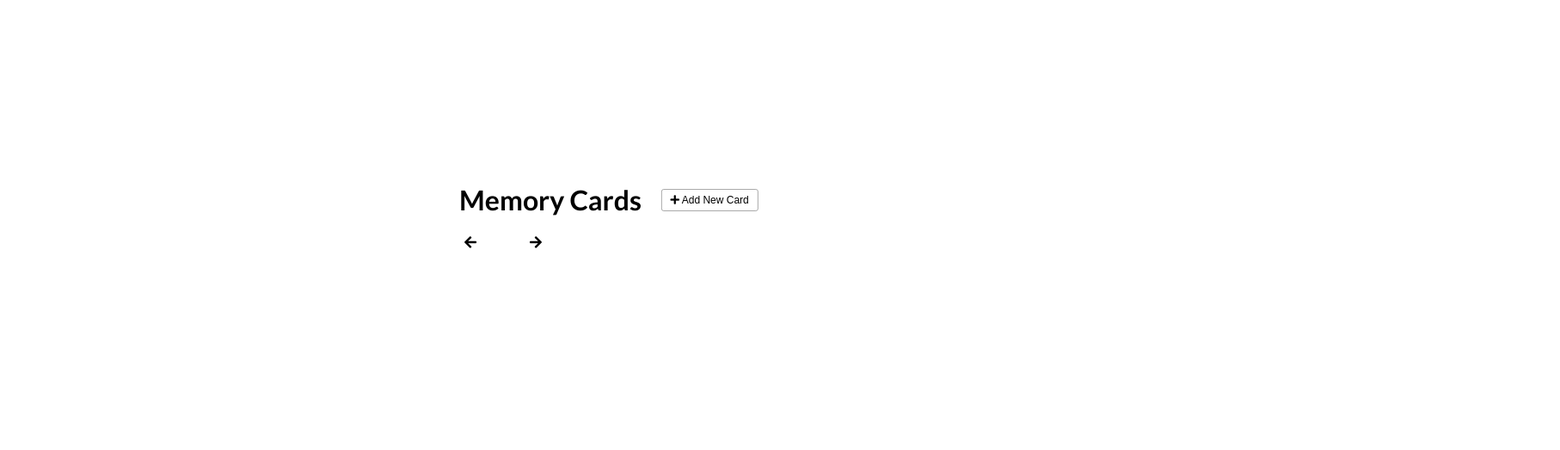
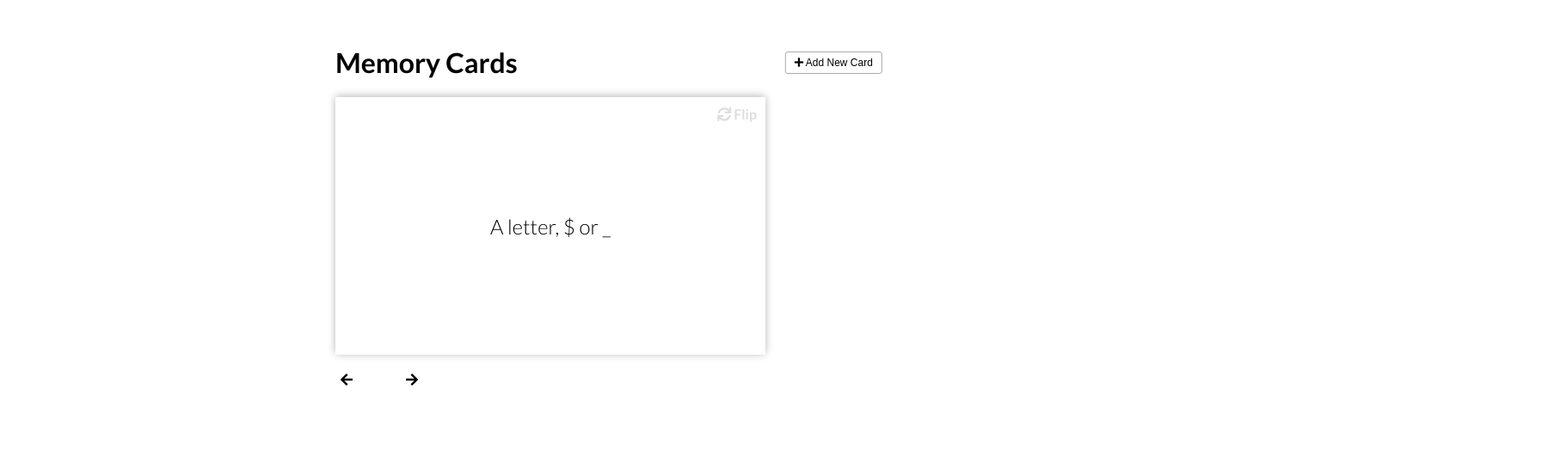
Before and after one commit to fansfansfansfans/memoryCards, a React app: page / in a window 1280 px wide. Shown: the part 148-672 px from the top of the page at 86% size, 1814 px wide, since content can reach past the window. Built offline with nearby package versions, Linux system fonts and the light colour scheme.

Commit message:
added redux infrastructure for memory. Got memory card to flip !

```diff
--- a/client/actions/actions.js
+++ b/client/actions/actions.js
@@ -10,38 +10,16 @@
  */
 
 // import actionType constants
-import * as types from '../constants/actionTypes'
+import SHOW_ANSWER from '../constants/actionTypes';
 
-export const addCard = (marketId) => {
+const showAnswer = () => {
+  console.log('actionCreator: showAnswer');
+
   return {
-    type: types.ADD_CARD,
-    payload: marketId
-  }
+    type: SHOW_ANSWER,
+  };
 };
 
-export const addMarket = ()=>{
-  console.log(`actionCreator: addMarket`);
-  //console.log('location query', document.querySelector('location'))
-  return {
-    type: types.ADD_MARKET,
-  }
-}
+// add more action creators
 
-export const setNewLocation = (event)=>{
-  console.log('actionCreator: setNewLocation', event)
-
-  return{
-    type: types.SET_NEW_LOCATION,
-    payload: event.target.value
-
-  }
-}
-
-export const removeCard = (marketId)=>{
-  return {
-    type: types.REMOVE_CARD,
-    payload: marketId
-  }
-}
-
-// add more action creators
+export { showAnswer as default };
--- a/client/components/CardDisplay.jsx
+++ b/client/components/CardDisplay.jsx
@@ -1,33 +1,25 @@
-import React, { Component } from 'react';
+import React from 'react';
 
-export class CardDisplay extends Component {
-  render() {
+const CardDisplay = ({ data, showAnswerFlag, showAnswer }) => {
+  console.log('data = ', data);
+  // show-answer will flip the card.
+  const setClassName = showAnswerFlag
+    ? 'card active show-answer'
+    : 'card active';
   return (
     <div id="cards-container" className="cards">
-        <div className="card active">
+      <div className={setClassName} role="button" onClick={() => showAnswer()}>
         <div className="inner-card">
           <div className="inner-card-front">
-              <p>What is PHP?</p>
+            <p> {data.question}</p>
           </div>
           <div className="inner-card-back">
-              <p>A programming language</p>
-            </div>
-          </div>
-        </div>
-
-        <div className="card">
-          <div className="inner-card">
-            <div className="inner-card-front">
-              <p>What is PHP?</p>
-            </div>
-            <div className="inner-card-back">
-              <p>A programming language</p>
+            <p> {data.answer}</p>
           </div>
         </div>
       </div>
     </div>
   );
-  }
-}
+};
 
 export default CardDisplay;
--- a/client/constants/actionTypes.js
+++ b/client/constants/actionTypes.js
@@ -9,10 +9,8 @@
  * ************************************
  */
 
-
 // add action type constants i.e.:
 // export const ACTION_DESCRIPTION = "ACTION_DESCRIPTION";
-export const ADD_CARD = "ADD_CARD";
-export const ADD_MARKET = "Add_MARKET";
-export const SET_NEW_LOCATION = "SET_NEW_LOCATION";
-export const REMOVE_CARD = "DELETE_CARD";
+const SHOW_ANSWER = 'SHOW_ANSWER';
+
+export { SHOW_ANSWER as default };
--- a/client/containers/MainContainer.jsx
+++ b/client/containers/MainContainer.jsx
@@ -11,19 +11,47 @@
 
 import React, { Component } from 'react';
 import { connect } from 'react-redux';
+import CardDisplay from '../components/CardDisplay.jsx';
+import showAnswer from '../actions/actions';
 // import TotalsDisplay from '../components/TotalsDisplay';
 // import MarketsContainer from './MarketsContainer';
 
 // importing connected component from markets container
+// const mapStateToProps = state => {
+//   // add pertinent state here
+//   const { marketList, totalCards } = state.marketsReducer;
+//   return {
+//     // provide pertinent state here
+//     marketList,
+//     totalCards,
+//   };
+// };
+// function mapDispatchToProps(dispatch) {
+//   //return object of functions that will be merged to props object
+//   return {
+//     // create functions that will dispatch action creators
+//     addCard: marketId => dispatch(addCard(marketId)),
+//     removeCard: marketId => dispatch(removeCard(marketId)),
+//     addMarket: () => dispatch(addMarket()),
+//     setNewLocation: event => dispatch(setNewLocation(event)),
+//   };
+// }
 const mapStateToProps = state => {
   // add pertinent state here
-  const { marketList, totalCards } = state.marketsReducer;
+  const { showAnswerFlag } = state.memoryReducer;
   return {
     // provide pertinent state here
-    marketList,
-    totalCards,
+    showAnswerFlag,
   };
 };
+
+function mapDispatchToProps(dispatch) {
+  // return object of functions that will be merged to props object
+  return {
+    // create functions that will dispatch action creators
+    showAnswer: () => dispatch(showAnswer()),
+  };
+}
 
 class MainContainer extends Component {
   render() {
@@ -41,17 +69,7 @@ class MainContainer extends Component {
         answer: 'thisIsAVariable',
       },
     ];
-    cardsData.forEach((data, index) => {
-      <div className="card"></div>;
-      if (index === 0) {
-        return;
-        {
-          <div className="card active"></div>;
-        }
-      } else {
-        <div className="card"></div>;
-      }
-    });
+    const { showAnswerFlag } = this.props;
 
     return (
       <div>
@@ -65,6 +83,13 @@ class MainContainer extends Component {
             <i className="fas fa-plus"></i> Add New Card
           </button>
         </h1>
+
+        <CardDisplay
+          data={cardsData[0]}
+          showAnswerFlag={showAnswerFlag}
+          // eslint-disable-next-line react/destructuring-assignment
+          showAnswer={this.props.showAnswer}
+        />
 
         <div className="navigation">
           <button id="prev" className="nav-button">
@@ -105,4 +130,4 @@ class MainContainer extends Component {
   }
 }
 
-export default connect(mapStateToProps, null)(MainContainer);
+export default connect(mapStateToProps, mapDispatchToProps)(MainContainer);
--- a/client/reducers/index.js
+++ b/client/reducers/index.js
@@ -12,13 +12,12 @@
 import { combineReducers } from 'redux';
 
 // import all reducers here
-import marketsReducer from './marketsReducer';
-
+import memoryReducer from './memoryReducer';
 
 // combine reducers, these will be properties in state object
 const reducers = combineReducers({
   // if we had other reducers, they would go here
-  marketsReducer,
+  memoryReducer,
 });
 
 // make the combined reducers available for import
--- /dev/null
+++ b/client/reducers/memoryReducer.js
@@ -0,0 +1,38 @@
+/**
+ * ************************************
+ *
+ * @module  marketsReducer
+ * @author
+ * @date
+ * @description reducer for market data
+ *
+ * ************************************
+ */
+
+import SHOW_ANSWER from '../constants/actionTypes';
+
+const initialState = {
+  showAnswerFlag: true,
+};
+
+const memoryReducer = (state = initialState, action) => {
+  console.log(
+    `memoryReducer: type = ${action.type},  payload = ${action.payload}`
+  );
+  switch (action.type) {
+    // cases are the subscribers
+    case SHOW_ANSWER: {
+      // reassign states location as the user input
+      const showAnswerFlag = !state.showAnswerFlag;
+      return {
+        ...state,
+        showAnswerFlag,
+      };
+    }
+
+    default:
+      return state;
+  }
+};
+
+export default memoryReducer;
```
Also changed, not shown: client/components/MarketCreator.jsx (+12 -8 lines), client/components/MarketsDisplay.jsx (+8 -6 lines), .eslintrc.js, .prettierrc.js, 1 other file (tests, documents, lock files or other folders). Lines whose indentation alone changed are shown as unchanged.
